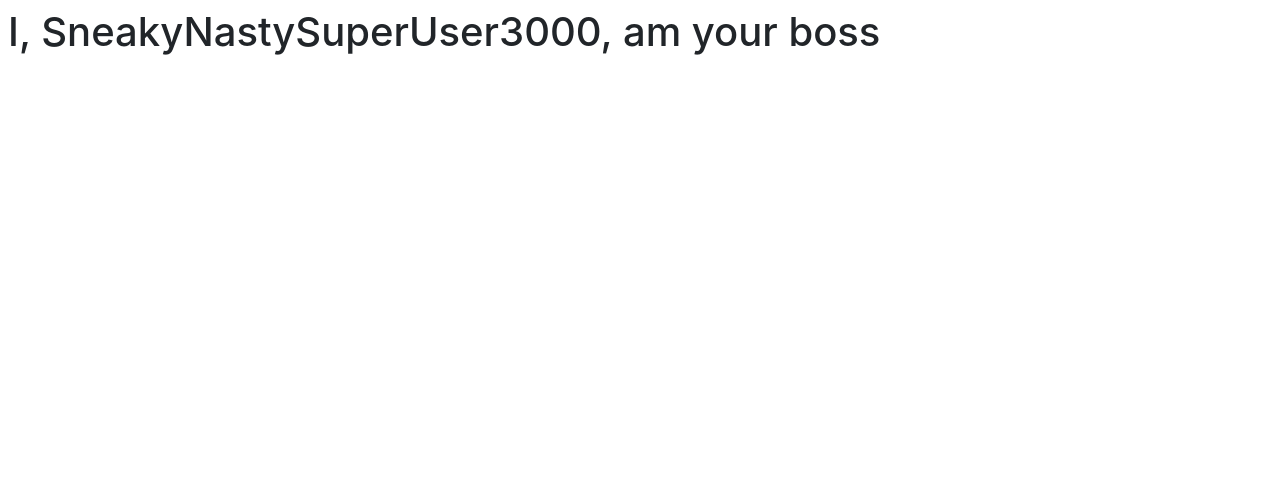
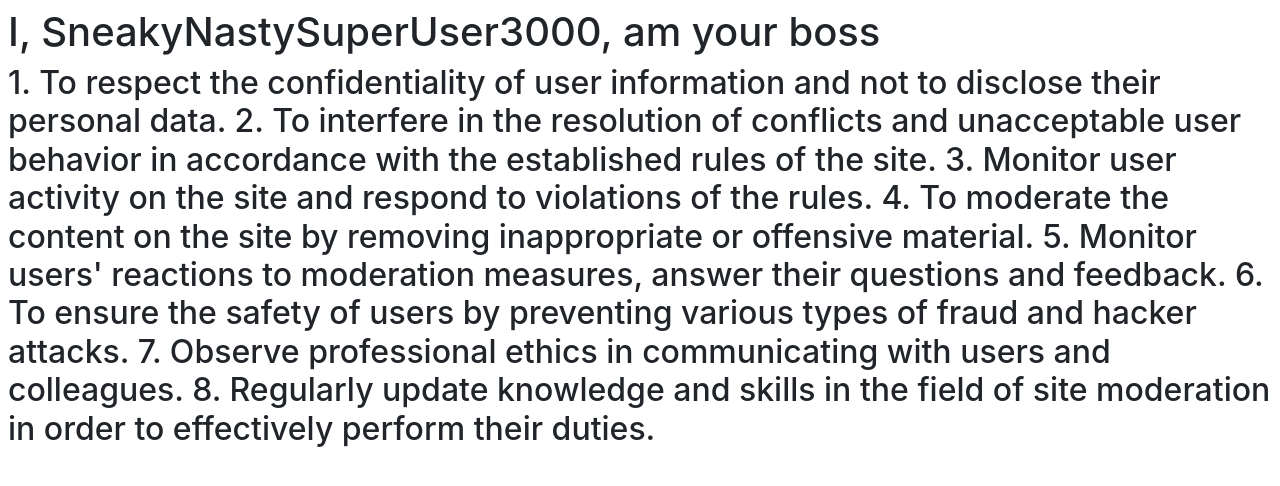
Before and after one commit to kroften4/Traktor-social-net, a Django app: template traktor_sn/staff/templates/staff/staff_info.html in a window 1280 px wide. Shown: the part 71-557 px from the top of the page. Run offline with Django 5.2, Linux system fonts and the light colour scheme; the template is opened without the code that fills it, so the values that code supplies are empty.

Commit message:
Update staff_info.html

```diff
--- a/traktor_sn/staff/templates/staff/staff_info.html
+++ b/traktor_sn/staff/templates/staff/staff_info.html
@@ -7,5 +7,13 @@
 
 {% block base_body %}
 <h1>I, SneakyNastySuperUser3000, am your boss</h1>
+<h2>1. To respect the confidentiality of user information and not to disclose their personal data.
+2. To interfere in the resolution of conflicts and unacceptable user behavior in accordance with the established rules of the site.
+3. Monitor user activity on the site and respond to violations of the rules.
+4. To moderate the content on the site by removing inappropriate or offensive material.
+5. Monitor users' reactions to moderation measures, answer their questions and feedback.
+6. To ensure the safety of users by preventing various types of fraud and hacker attacks.
+7. Observe professional ethics in communicating with users and colleagues.
+8. Regularly update knowledge and skills in the field of site moderation in order to effectively perform their duties.</h2>
 <!-- TODO: Add some lore here -->
 {% endblock base_body %}
```
